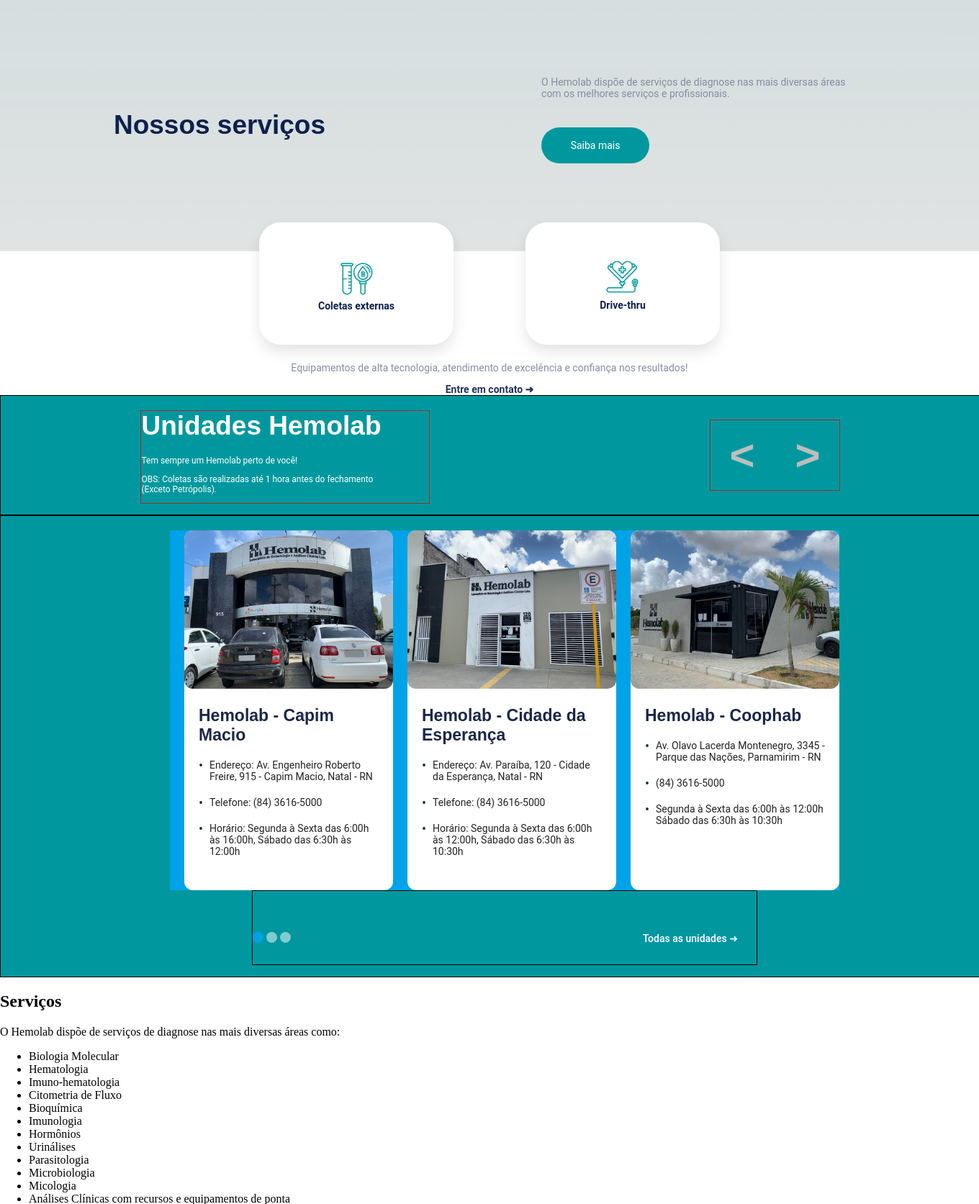
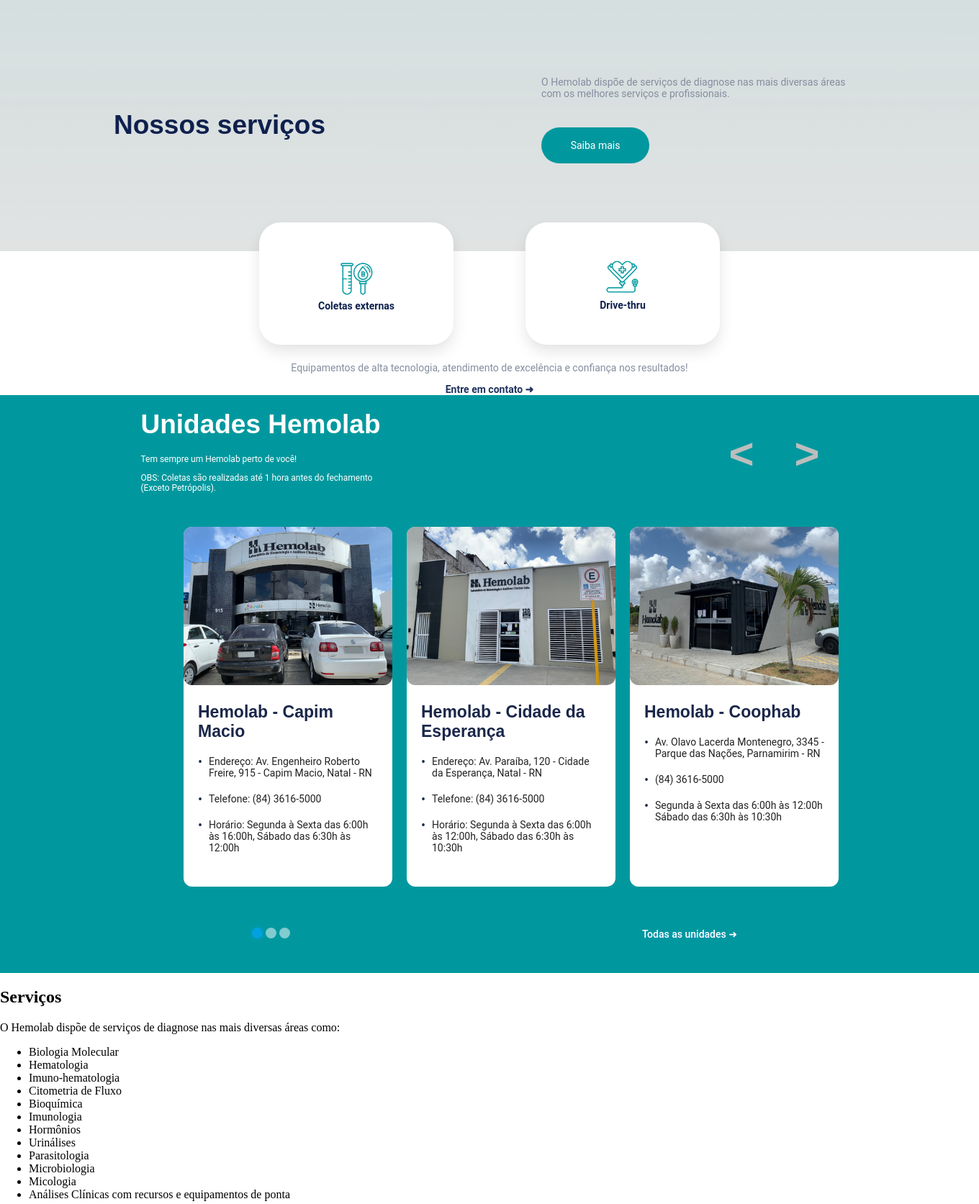
Before and after one commit to diogofariasz/atividade_hemolab, a Django app: page /main/ in a window 1360 px wide; the page is wider, and only the part inside the window is pictured. Shown: the part 1181-2854 px from the top of that part at 72% size. Run offline with Django 5.2, Linux system fonts and the light colour scheme.

Commit message:
git add .CORREÇÃOgit add . -> Adicionei a secção de unidades e fiz o carrossel. Não fiz a parte de Javascript do carrosel, usei somente css.

```diff
--- a/hemolab/mainpage/static/css/main.css
+++ b/hemolab/mainpage/static/css/main.css
@@ -411,7 +411,6 @@ header p {
     display: flex;
     justify-content: space-around;
     align-items: center;
-    border: 1px solid black;
     width: 100%;
     height: 220 px;
     background-color: #00989E;
@@ -419,7 +418,6 @@ header p {
 }
 
 .container-desc-unidades-1 {
-    border: 1px solid brown;
     width: 400px;
 }
 
@@ -441,17 +439,11 @@ header p {
 }
 
 .unidades-geral {
-    border: 1px solid black;
     width: 100%;
     height: 600px;
     margin: 0 auto;
     padding: 20px;
     background-color: #00989E;
-}
-
-.container-desc-unidades-2 {
-    border: 1px solid brown;
-
 }
 
 .container-desc-unidades-2 button {
@@ -470,7 +462,6 @@ header p {
     max-width: 910px;
     margin: 0 auto;
     overflow: hidden;
-    background-color: #00a3e8;
     padding-right: 20px;
     position: relative;
 }
@@ -534,8 +525,6 @@ header p {
   align-items: center;       /* Centraliza verticalmente */
 }
 .carrosel-unidades-more{
-
-    border: 1px solid black;
     display: flex;
     justify-content: space-between;
     align-items: center;
```
